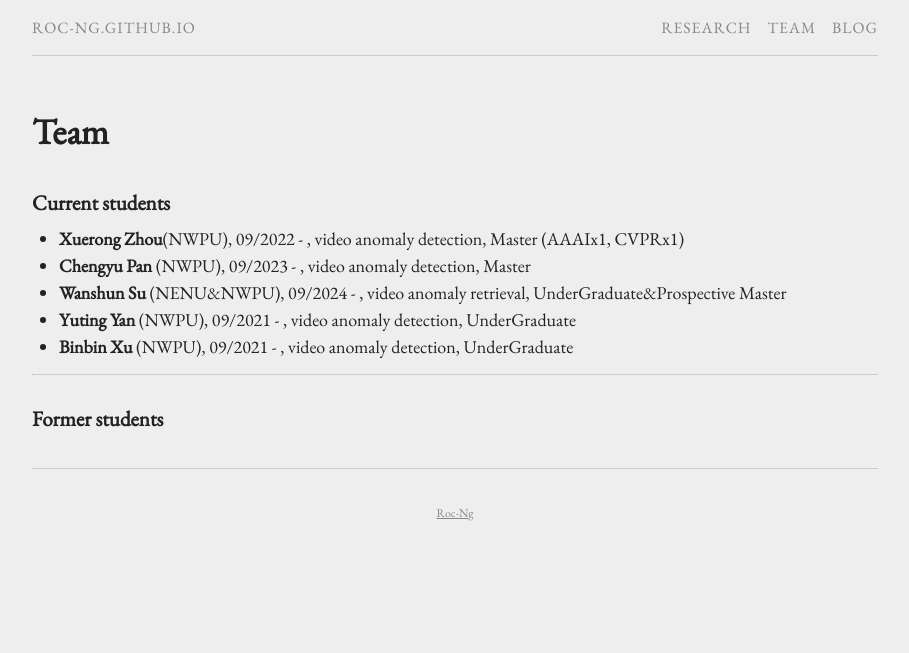
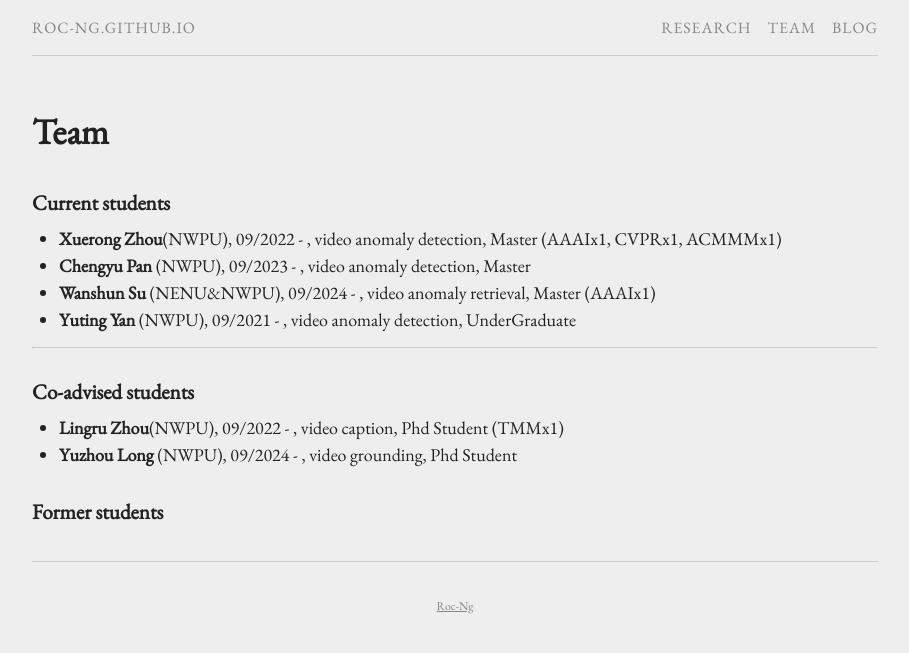
Before and after one commit to Roc-Ng/Roc-Ng.github.io, a Jekyll site: the page built from team.md, in a window 1280 px wide. Shown: the top 653 px of the page, without its empty margins (185-1094 px from the left). Built offline with Jekyll 4.4.1, drawn with Linux system fonts in a browser that asks for light colours.

Commit message:
Update team.md

```diff
--- a/team.md
+++ b/team.md
@@ -5,11 +5,15 @@ permalink: /team/
 ---
 
 ### Current students
-+ **Xuerong Zhou**(NWPU), 09/2022 - , video anomaly detection, Master (AAAIx1, CVPRx1)
++ **Xuerong Zhou**(NWPU), 09/2022 - , video anomaly detection, Master (AAAIx1, CVPRx1, ACMMMx1)
 + **Chengyu Pan** (NWPU), 09/2023 - , video anomaly detection, Master
-+ **Wanshun Su**  (NENU&NWPU), 09/2024 - , video anomaly retrieval, UnderGraduate&Prospective Master
++ **Wanshun Su**  (NENU&NWPU), 09/2024 - , video anomaly retrieval, Master (AAAIx1)
 + **Yuting Yan**  (NWPU), 09/2021 - , video anomaly detection, UnderGraduate
-+ **Binbin Xu**   (NWPU), 09/2021 - , video anomaly detection, UnderGraduate
 
 ---
+### Co-advised students
++ **Lingru Zhou**(NWPU), 09/2022 - , video caption, Phd Student (TMMx1)
++ **Yuzhou Long** (NWPU), 09/2024 - , video grounding, Phd Student
+
+
 ### Former students
```
